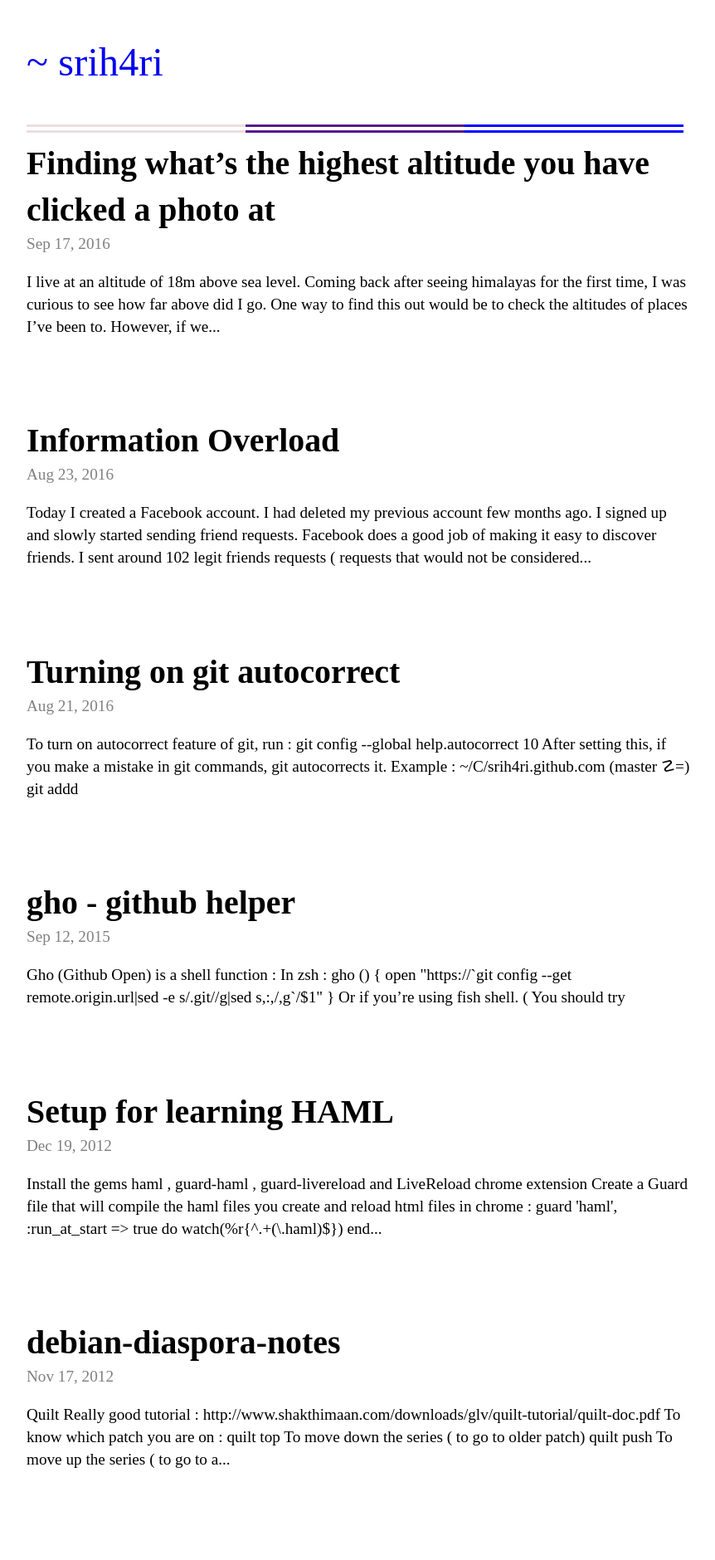
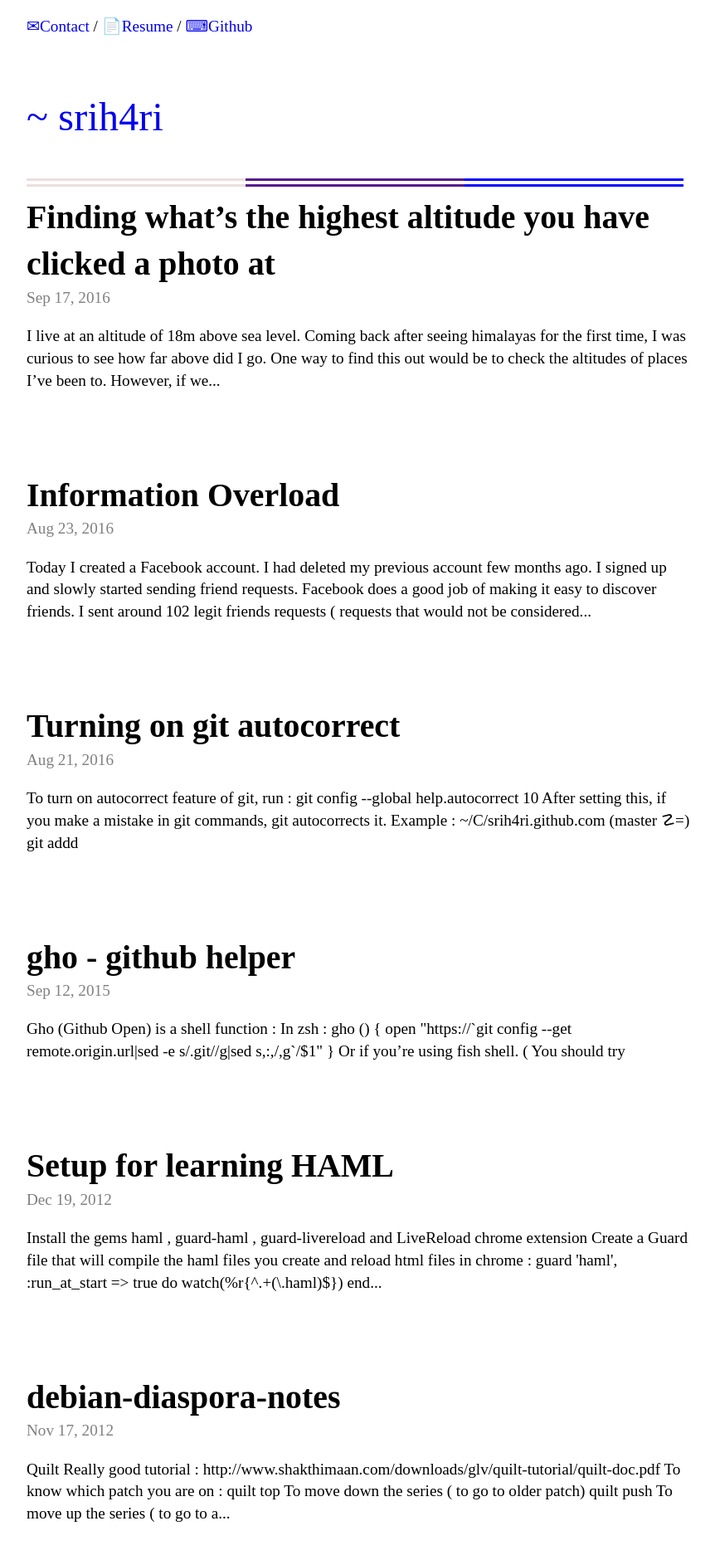
Before and after one commit to srih4ri/srih4ri.github.com, a Jekyll site: the page built from index.html, in a window 1280 px wide. Shown: the top 1880 px of the page at 83% size, without its empty margins (208-1070 px from the left). Built offline with Jekyll 4.4.1, drawn with Linux system fonts in a browser that asks for light colours.

Commit message:
Add navlinks

```diff
--- a/_layouts/default.html
+++ b/_layouts/default.html
@@ -4,6 +4,13 @@
   {% include head.html %}
 
   <body class="default-layout">
+    <p class="nav_links">
+      <a href="mailto:srih4ri@gmail.com?Subject=Hello" target="_blank">✉Contact</a>
+      /
+      <a href="/resume">📄Resume</a>
+      /
+      <a href="github.com/srih4ri">⌨Github</a>
+    </p>
     {% if page.url == "/" %}
     <div class="hero">
       <div class="hero-btiles">
--- a/css/srih4ri.css
+++ b/css/srih4ri.css
@@ -39,6 +39,10 @@ body {
 
 .content {
 
+}
+
+p.nav_links > a{
+    text-decoration: none;
 }
 
 .postlist{
```
